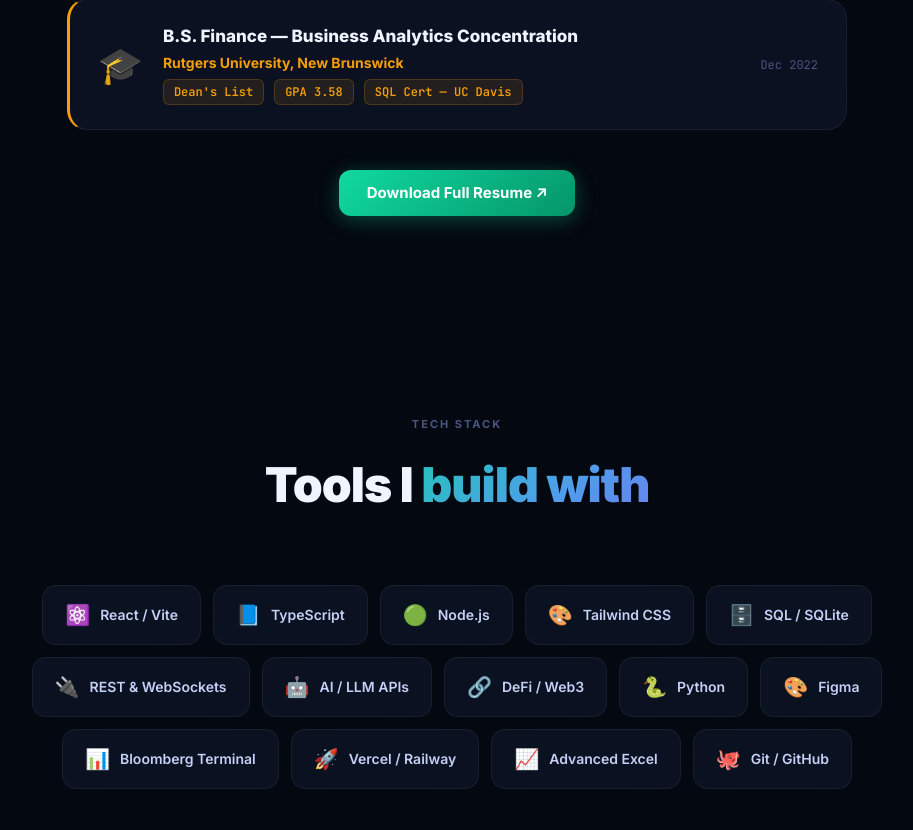
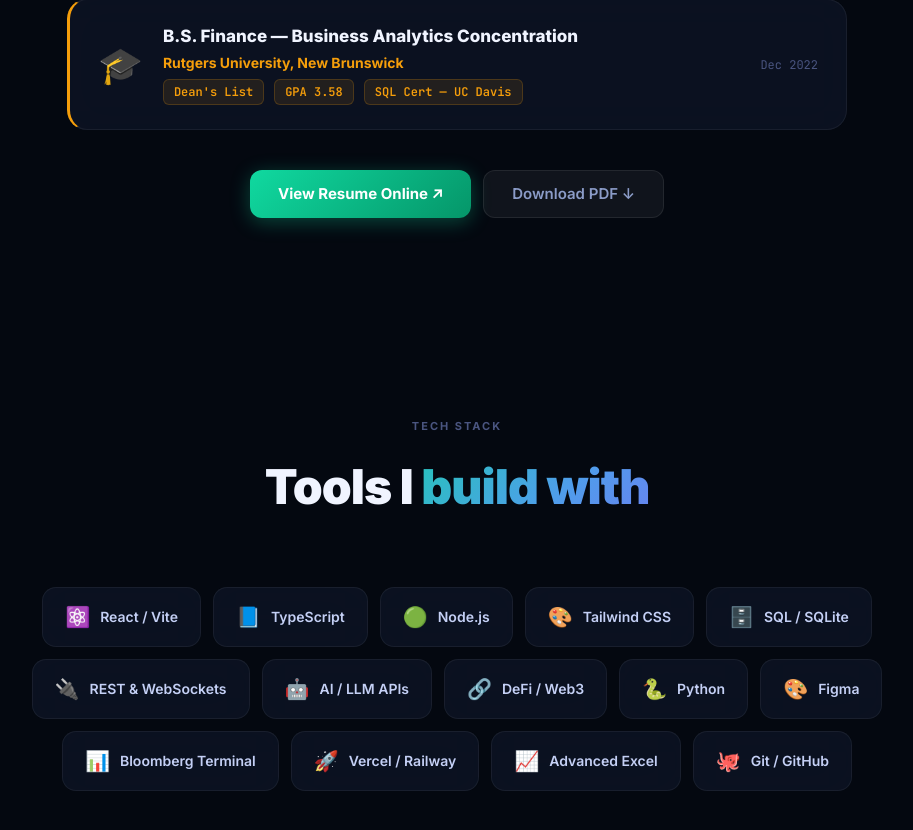
Before and after one commit to ZbienVC/portfolio, a React (Vite) app: page / in a window 1280 px wide. Shown: the part 3935-4765 px from the top of the page, without its empty margins (183-1096 px from the left). Built offline with nearby package versions, Linux system fonts and the light colour scheme.

Commit message:
feat: add Bold resume profile link

```diff
--- a/src/App.jsx
+++ b/src/App.jsx
@@ -213,7 +213,7 @@
           <a href="#projects" className="btn-primary" style={{ fontSize: 15 }}>
             View My Work ↓
           </a>
-          <a href="/resume.pdf" target="_blank" rel="noopener noreferrer" className="btn-ghost" style={{ fontSize: 15 }}>
+          <a href="https://bold.pro/my/zachary-bienstock/354r" target="_blank" rel="noopener noreferrer" className="btn-ghost" style={{ fontSize: 15 }}>
             Resume ↗
           </a>
         </div>
@@ -453,9 +453,12 @@
       </div>
 
       {/* Resume CTA */}
-      <div style={{ textAlign: 'center', marginTop: 40 }}>
-        <a href="/resume.pdf" target="_blank" rel="noopener noreferrer" className="btn-primary" style={{ fontSize: 15 }}>
-          Download Full Resume ↗
+      <div style={{ textAlign: 'center', marginTop: 40, display: 'flex', gap: 12, justifyContent: 'center', flexWrap: 'wrap' }}>
+        <a href="https://bold.pro/my/zachary-bienstock/354r" target="_blank" rel="noopener noreferrer" className="btn-primary" style={{ fontSize: 15 }}>
+          View Resume Online ↗
+        </a>
+        <a href="/resume.pdf" target="_blank" rel="noopener noreferrer" className="btn-ghost" style={{ fontSize: 15 }}>
+          Download PDF ↓
         </a>
       </div>
     </section>
```
